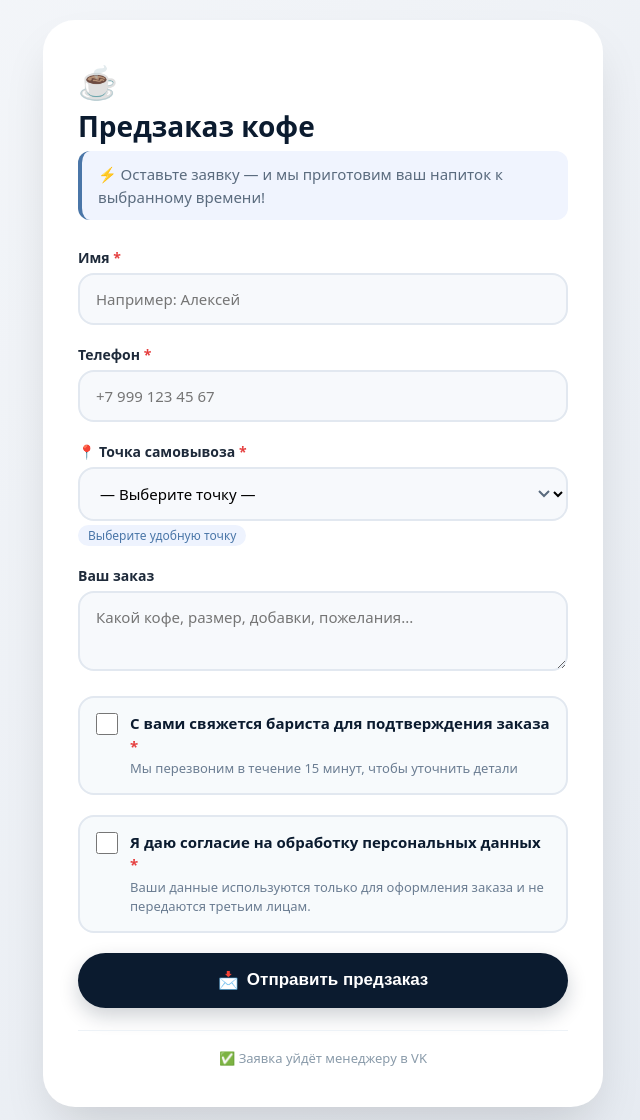
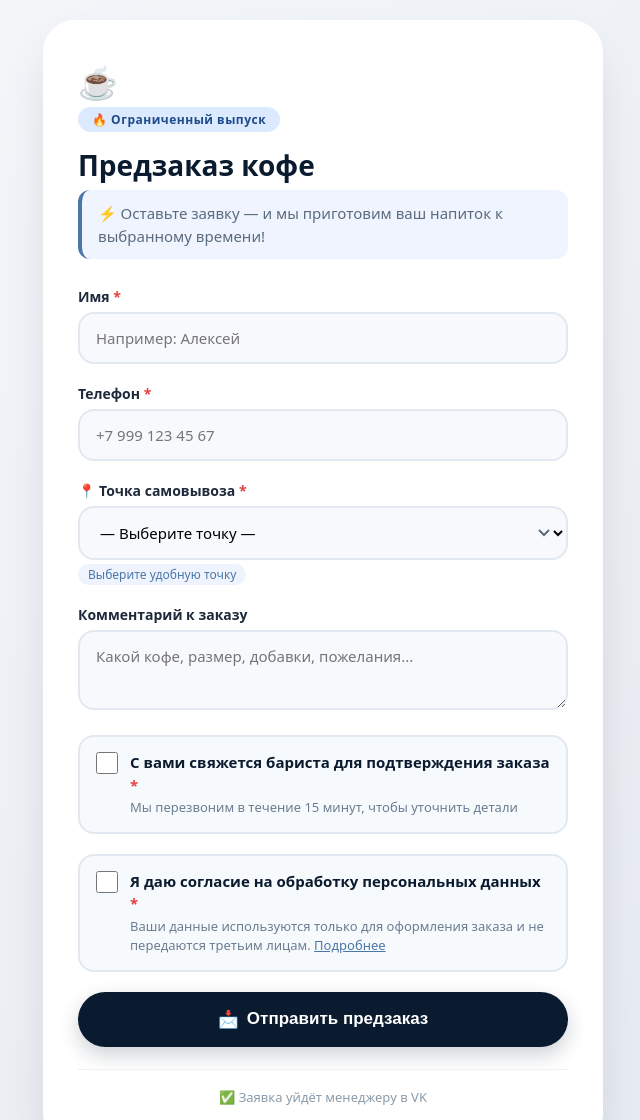
Before and after one commit to coffeezaberi/-, a plain HTML site: page index.html in a window 1280 px wide. Shown: the top 1120 px of the page, without its empty margins (317-957 px from the left). Drawn offline with Linux system fonts and the light colour scheme.

Commit message:
Update index.html
обновленный сервер

```diff
--- a/index.html
+++ b/index.html
@@ -81,7 +81,6 @@
             background-position: right 16px center;
         }
 
-        /* -------- ЧЕКБОКСЫ -------- */
         .checkbox-group {
             display: flex;
             align-items: flex-start;
@@ -136,12 +135,10 @@
         .checkbox-group .hint a:hover {
             color: #1a4b8c;
         }
-
         .checkbox-group + .checkbox-group {
             margin-top: 12px;
         }
 
-        /* Ошибка валидации */
         .input-error {
             border-color: #e53e3e !important;
             box-shadow: 0 0 0 4px rgba(229, 62, 62, 0.1) !important;
@@ -248,27 +245,25 @@
 <body>
 <div class="card">
     <div class="logo">☕</div>
+    <div class="badge">🔥 Ограниченный выпуск</div>
     <h1>Предзаказ кофе</h1>
     <div class="subhead">
         ⚡ Оставьте заявку — и мы приготовим ваш напиток к выбранному времени!
     </div>
 
     <form id="preorderForm" novalidate>
-        <!-- Имя -->
         <div class="form-group">
             <label for="name">Имя <span class="required-star">*</span></label>
             <input type="text" id="name" placeholder="Например: Алексей" required>
             <div class="error-message" id="nameError">Пожалуйста, укажите ваше имя</div>
         </div>
 
-        <!-- Телефон -->
         <div class="form-group">
             <label for="phone">Телефон <span class="required-star">*</span></label>
             <input type="tel" id="phone" placeholder="+7 999 123 45 67" required>
             <div class="error-message" id="phoneError">Пожалуйста, укажите номер телефона</div>
         </div>
 
-        <!-- Точка самовывоза -->
         <div class="form-group">
             <label for="pickupPoint">📍 Точка самовывоза <span class="required-star">*</span></label>
             <select id="pickupPoint" required>
@@ -282,13 +277,11 @@
             <div class="point-tag">Выберите удобную точку</div>
         </div>
 
-        <!-- Комментарий -->
         <div class="form-group">
-            <label for="comment">Ваш заказ</label>
+            <label for="comment">Комментарий к заказу</label>
             <textarea id="comment" placeholder="Какой кофе, размер, добавки, пожелания..."></textarea>
         </div>
 
-        <!-- ЧЕКБОКС 1: Связь с бариста -->
         <div class="form-group">
             <div class="checkbox-group" id="callbackGroup">
                 <input type="checkbox" id="callbackConsent" required>
@@ -300,7 +293,6 @@
             <div class="error-message" id="callbackError">Подтвердите, что с вами свяжется бариста</div>
         </div>
 
-        <!-- ЧЕКБОКС 2: Согласие на обработку ПД -->
         <div class="form-group">
             <div class="checkbox-group" id="personalDataGroup">
                 <input type="checkbox" id="personalDataConsent" required>
@@ -309,7 +301,7 @@
                     <div class="hint">
                         Ваши данные используются только для оформления заказа и не передаются третьим лицам.
                         <a href="#" onclick="alert('Политика обработки персональных данных:\n\nВаши имя, телефон и данные заказа используются исключительно для связи с вами и выполнения заказа. Данные не передаются третьим лицам и хранятся в зашифрованном виде. Вы можете отказаться от обработки данных в любой момент, написав нам.'); return false;">
-
+                            Подробнее
                         </a>
                     </div>
                 </label>
@@ -333,7 +325,6 @@
     const statusDiv = document.getElementById('statusMessage');
     const submitBtn = document.getElementById('submitBtn');
 
-    // Все поля
     const nameInput = document.getElementById('name');
     const phoneInput = document.getElementById('phone');
     const pickupPoint = document.getElementById('pickupPoint');
@@ -341,14 +332,12 @@
     const callbackCheckbox = document.getElementById('callbackConsent');
     const personalDataCheckbox = document.getElementById('personalDataConsent');
 
-    // Элементы для ошибок
     const nameError = document.getElementById('nameError');
     const phoneError = document.getElementById('phoneError');
     const pointError = document.getElementById('pointError');
     const callbackError = document.getElementById('callbackError');
     const personalDataError = document.getElementById('personalDataError');
 
-    // Функция для проверки одного поля
     function validateField(input, errorElement, condition) {
         if (!condition) {
             input.classList.add('input-error');
@@ -361,7 +350,6 @@
         }
     }
 
-    // Проверка чекбокса
     function validateCheckbox(checkbox, errorElement) {
         const group = checkbox.closest('.checkbox-group');
         if (!checkbox.checked) {
@@ -377,7 +365,6 @@
         }
     }
 
-    // Валидация всей формы
     function validateForm() {
         const isNameValid = validateField(
             nameInput, nameError,
@@ -402,13 +389,10 @@
             personalDataCheckbox, personalDataError
         );
 
-        // Комментарий не проверяем (необязательный)
-
         return isNameValid && isPhoneValid && isPointValid &&
                isCallbackValid && isPersonalDataValid;
     }
 
-    // Очистка ошибок при вводе
     nameInput.addEventListener('input', () => {
         if (nameInput.value.trim().length > 0) {
             nameInput.classList.remove('input-error');
@@ -467,8 +451,9 @@
         }
     }
 
+    // 🔥 ГЛАВНОЕ: ЗДЕСЬ ВСТАВЛЕНА ВАША ССЫЛКА НА RENDER
     async function sendOrder(data) {
-        const response = await fetch('http://localhost:8000/send', {
+        const response = await fetch('https://x84ry3av1a.onrender.com/send', {
             method: 'POST',
             headers: {
                 'Content-Type': 'application/json',
@@ -486,10 +471,8 @@
     form.addEventListener('submit', async (e) => {
         e.preventDefault();
 
-        // Запускаем полную валидацию
         if (!validateForm()) {
             setStatus('❌ Заполните все обязательные поля и отметьте чекбоксы', 'error');
-            // Прокручиваем к первому полю с ошибкой
             const firstError = document.querySelector('.input-error, .checkbox-group[style*="border-color: rgb(229, 62, 62)"]');
             if (firstError) {
                 firstError.scrollIntoView({ behavior: 'smooth', block: 'center' });
@@ -518,7 +501,6 @@
             setStatus('✅ Предзаказ оформлен! Бариста свяжется с вами для подтверждения.', 'success');
             form.reset();
 
-            // Сбрасываем стили чекбоксов
             document.querySelectorAll('.checkbox-group').forEach(g => {
                 g.style.borderColor = '#e2e8f0';
                 g.style.boxShadow = 'none';
```
